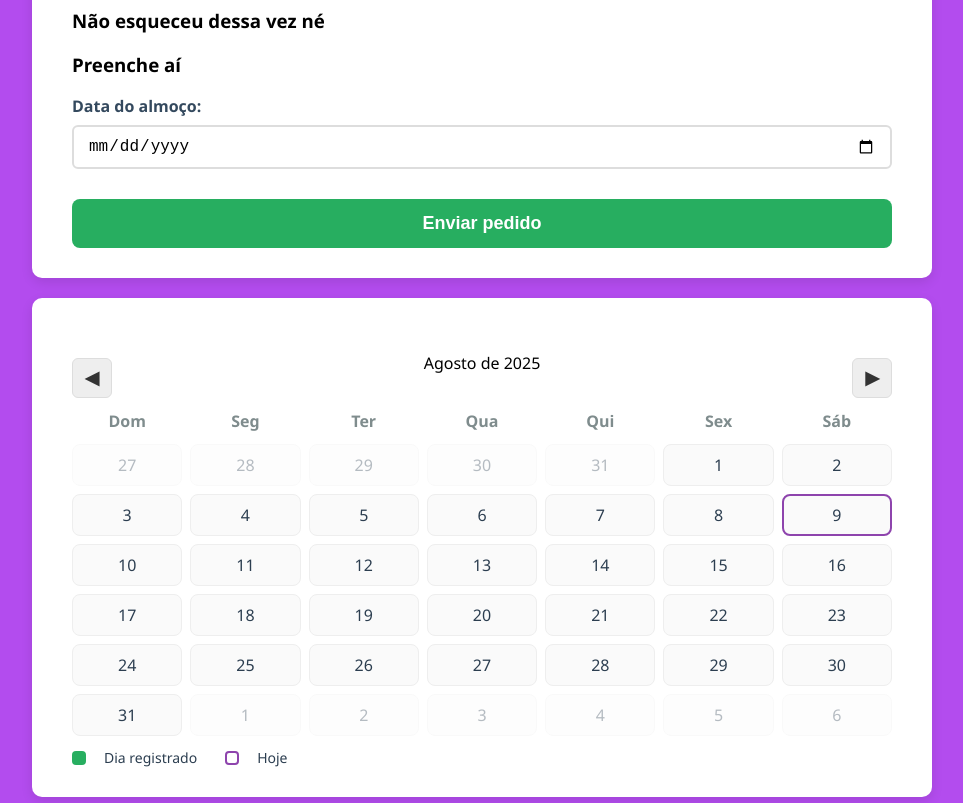
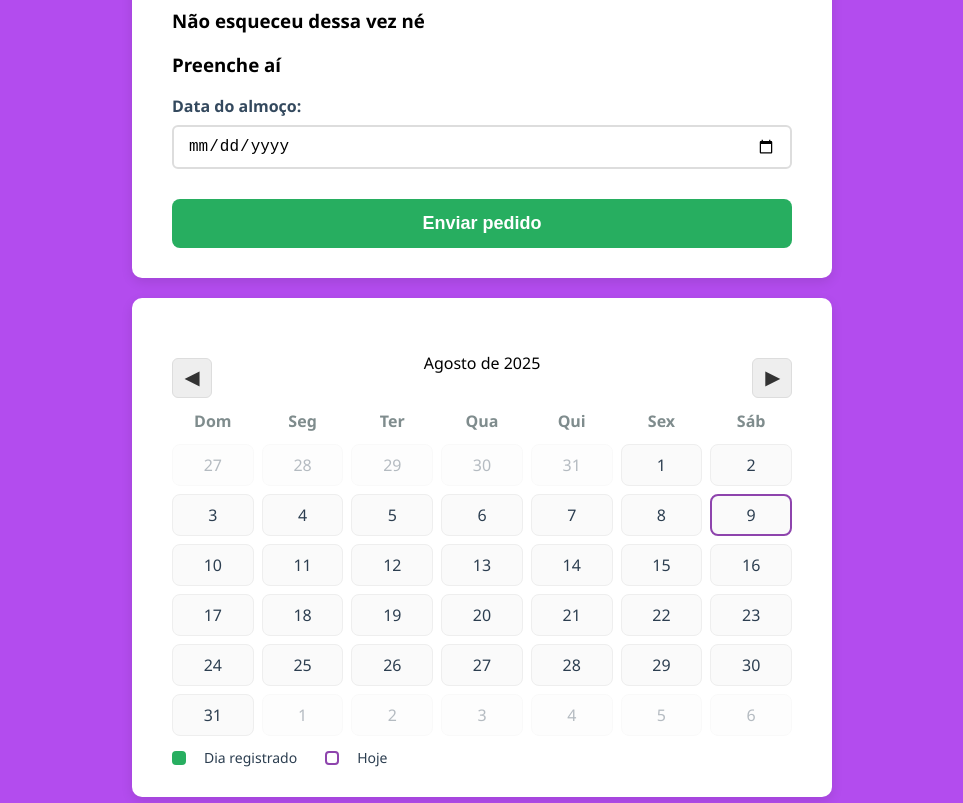
Before and after one commit to LuisPGuimaraes/quero-almoco, a plain HTML site: page public/index.html in a window 1280 px wide. Shown: the part 129-932 px from the top of the page, without its empty margins (158-1121 px from the left). Drawn offline with Linux system fonts and the light colour scheme.

Commit message:
Refactor fallback route handling and update container styling in index.html

```diff
--- a/app.js
+++ b/app.js
@@ -81,7 +81,6 @@ app.post('/enviar', async (req, res) => {
 
 app.get('/enviar', (req, res) => res.redirect('/'));
 
-// Fallback: qualquer GET não mapeado redireciona para a página principal (sem usar path-to-regexp)
 app.use((req, res, next) => {
   if (req.method === 'GET') return res.redirect('/');
   next();
--- a/public/index.html
+++ b/public/index.html
@@ -15,10 +15,7 @@
       min-height: 100vh;
       margin: 0;
     }
-    .container { display: grid; gap: 20px; max-width: 900px; width: 100%; grid-template-columns: 1fr; }
-    /* Mantém uma única coluna em todas as larguras para deixar o calendário abaixo do formulário */
-    /* @media (min-width: 900px) { .container { grid-template-columns: 1fr 1fr; } } */
-
+    .container { display: grid; gap: 20px; max-width: 700px; width: 100%; grid-template-columns: 1fr; }
     form, .panel {
       background: #fff;
       padding: 30px 40px;
@@ -40,7 +37,6 @@
     }
     button:hover { background-color: #2ecc71; }
 
-    /* Calendário */
     .calendar { display: grid; gap: 12px; }
     .calendar header { display: flex; align-items: center; justify-content: space-between; }
     .month-nav button { background: #eee; color: #333; padding: 8px 12px; border-radius: 6px; border: 1px solid #ddd; cursor: pointer; }
@@ -127,17 +123,14 @@
       const daysInMonth = new Date(year, month + 1, 0).getDate();
       const daysInPrevMonth = new Date(year, month, 0).getDate();
 
-      // Dias do mês anterior para preencher a grade
       for (let i = startWeekday - 1; i >= 0; i--) {
         const dayNum = daysInPrevMonth - i;
         const d = new Date(year, month - 1, dayNum);
         addDay(d, true);
       }
-      // Dias do mês atual
       for (let d = 1; d <= daysInMonth; d++) {
         addDay(new Date(year, month, d), false);
       }
-      // Completa a grade até múltiplos de 7
       while (daysEl.children.length % 7 !== 0) {
         const nextIndex = daysEl.children.length - (startWeekday + daysInMonth) + 1;
         const d = new Date(year, month + 1, nextIndex);
```
